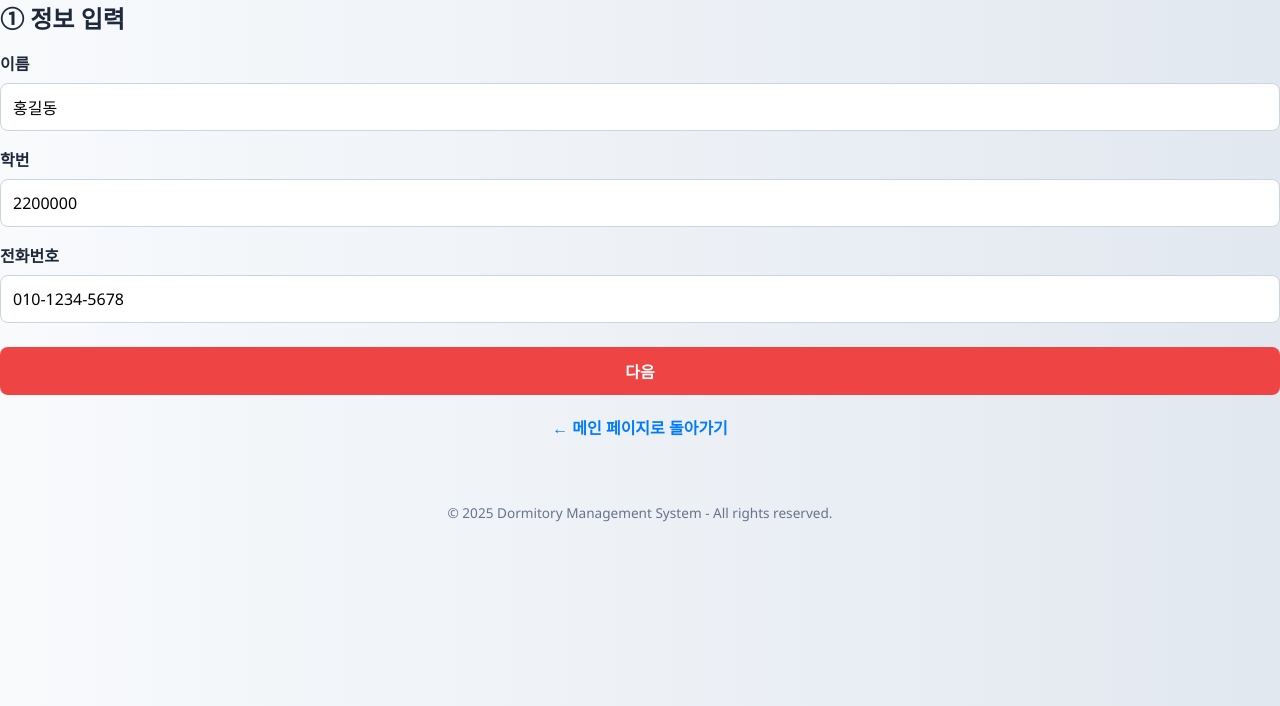
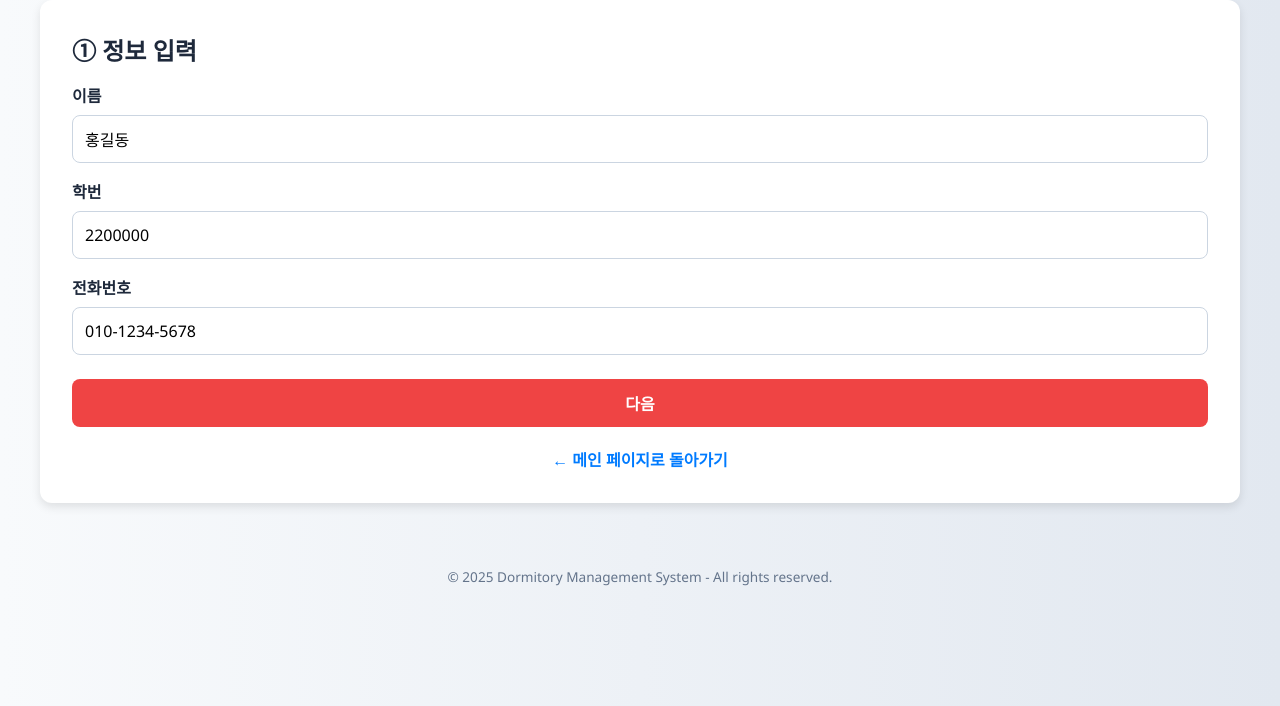
Before and after one commit to DevFayzullo/dorm-project, a Flask app: page /checkin in a window 1280 px wide. Shown: the part 94-800 px from the top of the page. Run offline with Flask 2, Linux system fonts and the light colour scheme; a user stored in the database is signed in; some libraries are stand-ins or nearby versions.

Commit message:
checkin and checkout file is changed

```diff
--- a/templates/checkin.html
+++ b/templates/checkin.html
@@ -16,6 +16,7 @@
     </header>
 
 <!-- checkin_form.html -->
+ <div class="form-container">
 <form method="post">
   {% if step == 1 %}
     <h2>① 정보 입력</h2>
@@ -80,6 +81,8 @@
   <a href="{{ url_for('index') }}">← 메인 페이지로 돌아가기</a>
 </p>
 
+</div>
+
     <footer class="main-footer">
       © 2025 Dormitory Management System - All rights reserved.
     </footer>
```
Also changed, not shown: templates/checkout.html (+6 -3 lines).
